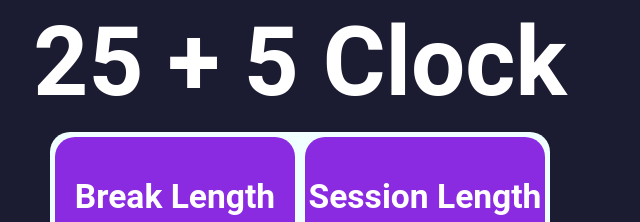
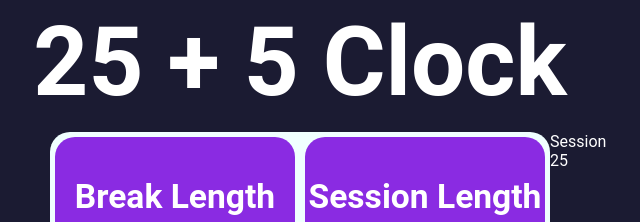
Before and after one commit to bballesterosgo/25-5-timer, a React (Create React App) app: page / in a window 1280 px wide. Shown: the top 222 px of the page, without its empty margins (340-980 px from the left). Built offline with nearby package versions, Linux system fonts and the light colour scheme.

Commit message:
me voy a trabajar

```diff
--- a/src/App.css
+++ b/src/App.css
@@ -32,6 +32,13 @@ body{
   padding-bottom: 10;
   font-size: 3em;
 }
+
+.break-session-controls-container{
+  width: 500px;
+  min-height: 200px;
+  border-radius: 20px;
+  display: flex;
+}
 .clock-container{
   background-color: azure;
   width: 500px;
--- a/src/App.js
+++ b/src/App.js
@@ -1,6 +1,7 @@
 import React,{ useState } from 'react';
 import './App.css';
 import BreakLabel from './components/BreakLabel';
+import ClockDisplay from './components/ClockDisplay';
 import SessionLabel from './components/SessionLabel';
 
 function App() {
@@ -15,10 +16,15 @@ const [breakLength,setBreakLength] = useState(5);
         <h1 className='title'>25 + 5 Clock</h1>
       </div>
       <div className='clock-container'>
-      <BreakLabel
-        breakLength={breakLength}/>
-      <SessionLabel
-        sessionLength={sessionLength}/>
+        <div className='break-session-controls-container'>
+          <BreakLabel
+            breakLength={breakLength}/>
+          <SessionLabel
+            sessionLength={sessionLength}/>
+        </div>
+      <div className='display-container'>
+        <ClockDisplay />
+      </div>
       </div>
     </div>
   );
--- /dev/null
+++ b/src/components/ClockDisplay.jsx
@@ -0,0 +1,10 @@
+import React from "react";
+
+function ClockDisplay () {
+  return <div>
+    <p>Session</p>
+    25
+  </div>
+}
+
+export default ClockDisplay;
```
